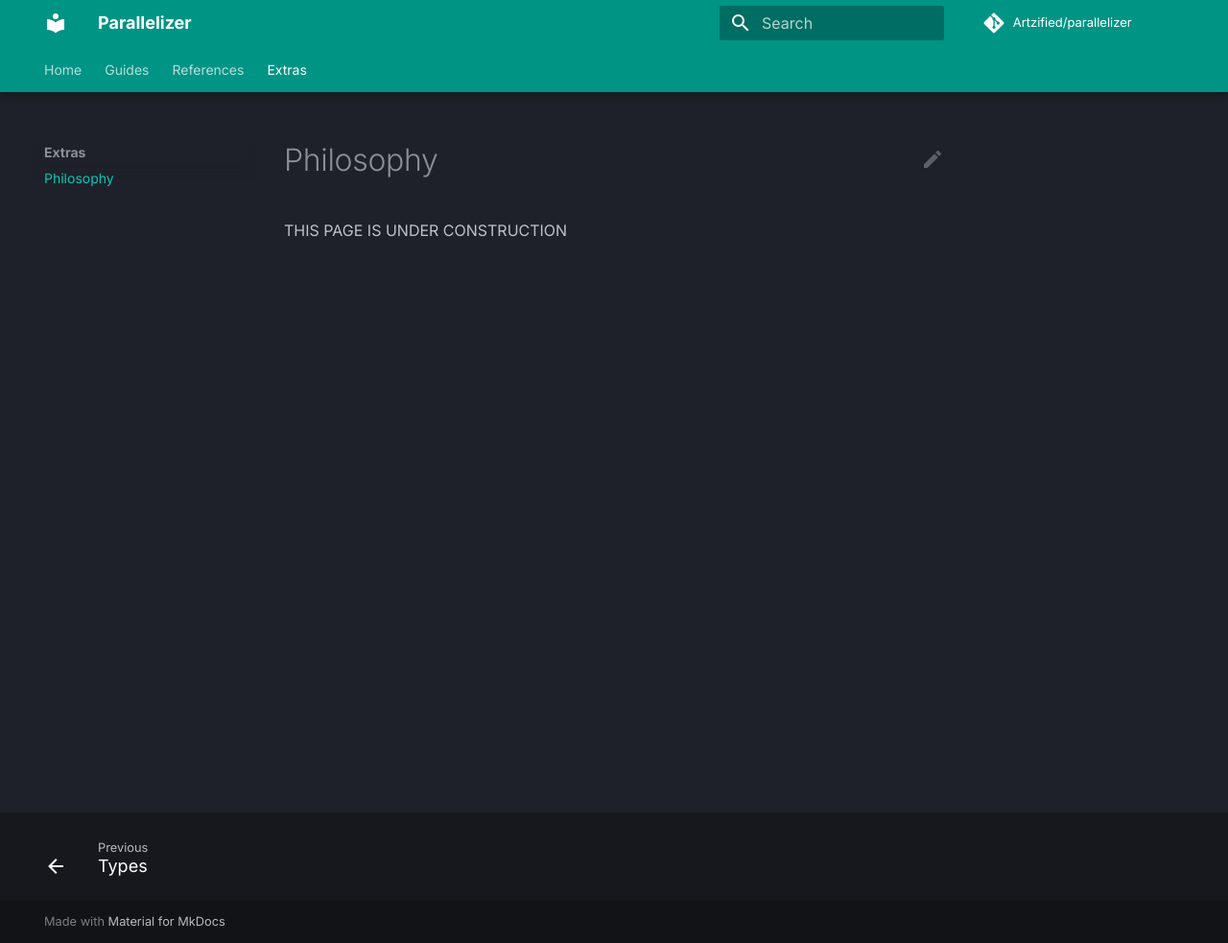
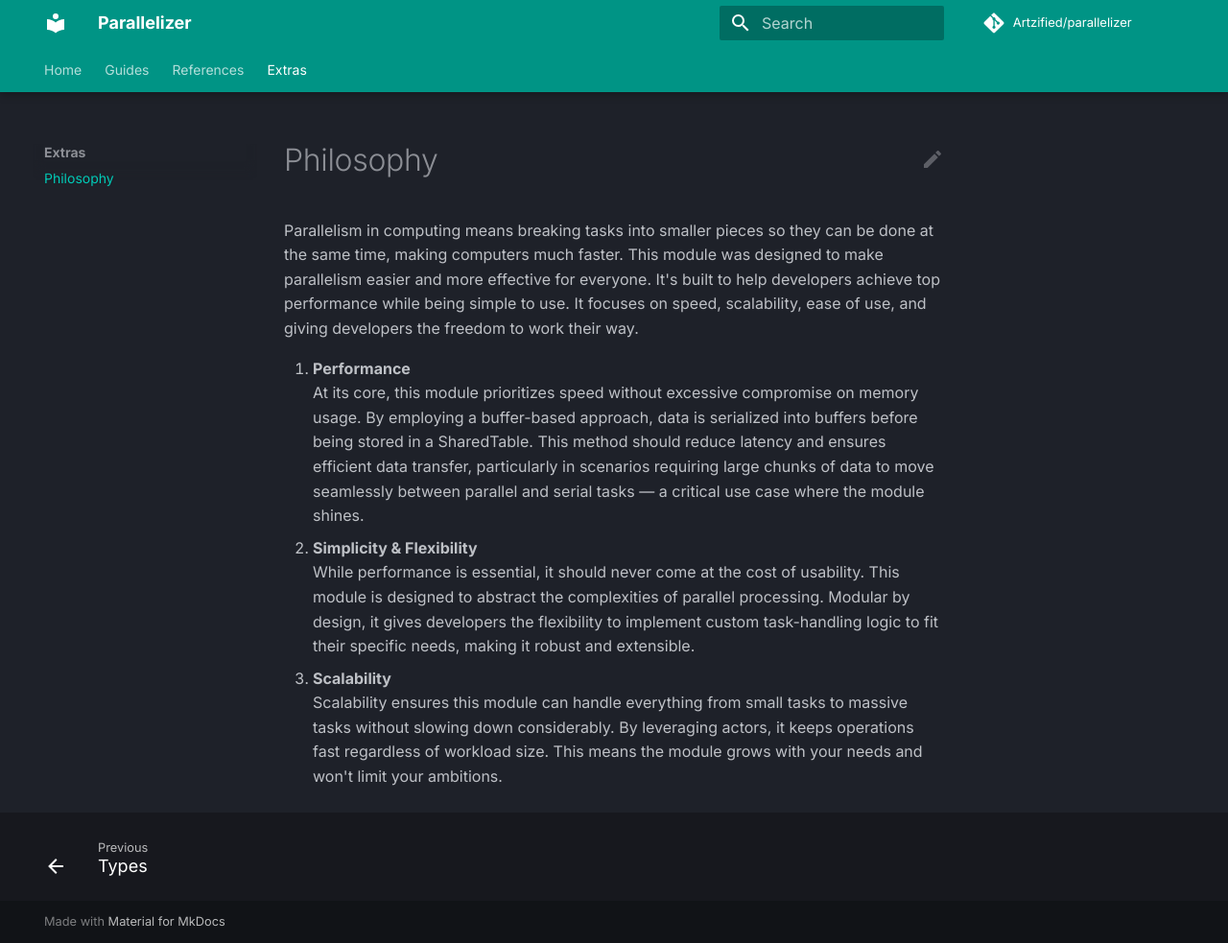
Before and after one commit to scion-softworks/parallelizer, an MkDocs documentation site: the page built from docs/extras/philosophy.md, in a window 1280 px wide and 983 px high. Shown: the whole window at 96% size. Built offline with MkDocs 1.6.1 and Material for MkDocs 9.7.7, drawn with Linux system fonts in a browser that asks for light colours; comment, search, counter and statistics services are not loaded.

Commit message:
docs: complete philosophy

```diff
--- a/docs/extras/philosophy.md
+++ b/docs/extras/philosophy.md
@@ -1 +1,8 @@
-THIS PAGE IS UNDER CONSTRUCTION
+Parallelism in computing means breaking tasks into smaller pieces so they can be done at the same time, making computers much faster. This module was designed to make parallelism easier and more effective for everyone. It's built to help developers achieve top performance while being simple to use. It focuses on speed, scalability, ease of use, and giving developers the freedom to work their way.
+
+1. __Performance__<br>
+    At its core, this module prioritizes speed without excessive compromise on memory usage. By employing a buffer-based approach, data is serialized into buffers before being stored in a SharedTable. This method should reduce latency and ensures efficient data transfer, particularly in scenarios requiring large chunks of data to move seamlessly between parallel and serial tasks — a critical use case where the module shines.
+2. __Simplicity & Flexibility__<br>
+    While performance is essential, it should never come at the cost of usability. This module is designed to abstract the complexities of parallel processing. Modular by design, it gives developers the flexibility to implement custom task-handling logic to fit their specific needs, making it robust and extensible.
+3. __Scalability__<br>
+    Scalability ensures this module can handle everything from small tasks to massive tasks without slowing down considerably. By leveraging actors, it keeps operations fast regardless of workload size. This means the module grows with your needs and won't limit your ambitions.
```
